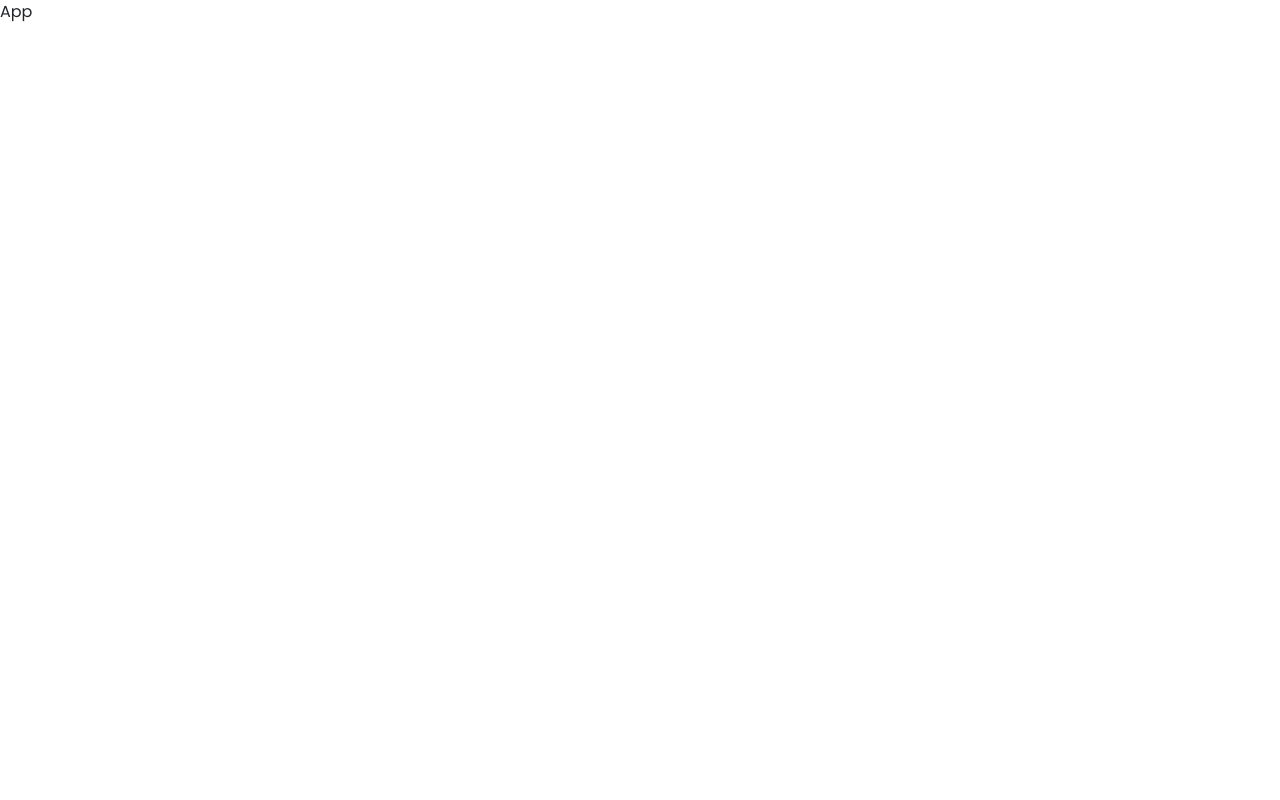
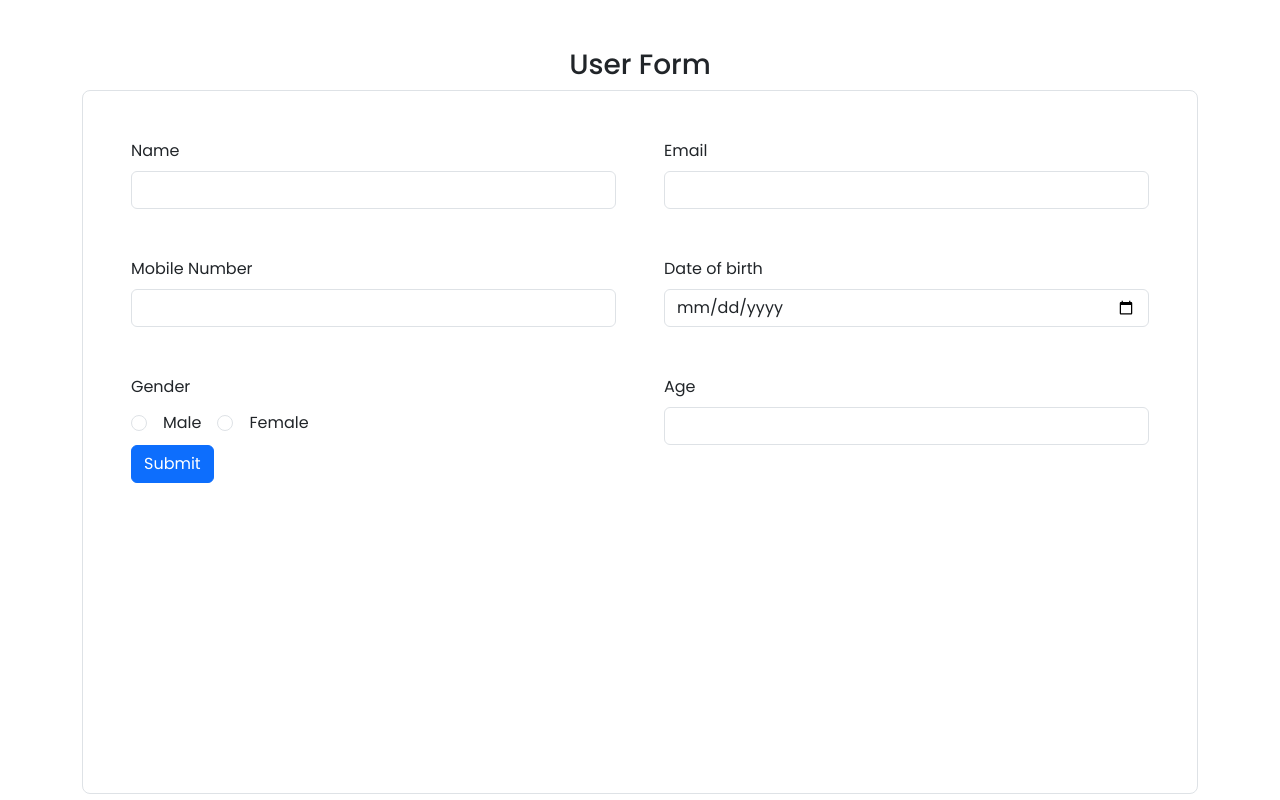
Before and after one commit to AbhikPatel/udemy-react, a React (Vite) app: page / in a window 1280 px wide. Built offline with nearby package versions, Linux system fonts and the light colour scheme.

Commit message:
feat: Implement form and validation using formik and yup

```diff
--- a/package.json
+++ b/package.json
@@ -10,8 +10,10 @@
     "preview": "vite preview"
   },
   "dependencies": {
+    "formik": "^2.4.5",
     "react": "^18.2.0",
-    "react-dom": "^18.2.0"
+    "react-dom": "^18.2.0",
+    "yup": "^1.4.0"
   },
   "devDependencies": {
     "@types/react": "^18.2.43",
--- a/src/App.tsx
+++ b/src/App.tsx
@@ -1,7 +1,8 @@
+import Home from "./Home"
 
 const App = () => {
   return (
-    <div>App</div>
+    <Home />
   )
 }
 
--- /dev/null
+++ b/src/Components/Form.tsx
@@ -0,0 +1,71 @@
+import { useFormik } from "formik"
+import { userSchema } from "../schema";
+
+const initialValues = {
+    name: '',
+    email: '',
+    phone: '',
+    dob: '',
+    gender: '',
+    age: '',
+}
+
+const Form = () => {
+
+    const { values, errors, touched, handleChange, handleSubmit } = useFormik({
+        initialValues,
+        validationSchema: userSchema,
+        onSubmit: (value, action) => {
+            console.log(value);
+            action.resetForm();
+        }
+    })
+
+    return (
+        <div className="h-100 py-5">
+            <h3 className="text-center"> User Form </h3>
+            <form className="border h-100 rounded-3 p-5" onSubmit={handleSubmit}>
+                <div className="row g-5 ">
+                    <div className="col-6">
+                        <label htmlFor="name" className="form-label"> Name </label>
+                        <input type="text" id="name" onChange={handleChange} value={values.name} className="form-control" />
+                        { errors.name && touched.name && <span className="text-danger"> {errors.name} </span> }
+                    </div>
+                    <div className="col-6">
+                        <label htmlFor="email" className="form-label"> Email </label>
+                        <input type="email" id="email" onChange={handleChange} value={values.email} className="form-control" />
+                        { errors.email && touched.email && <span className="text-danger"> {errors.email} </span> }
+                    </div>
+                    <div className="col-6">
+                        <label htmlFor="phone" className="form-label"> Mobile Number </label>
+                        <input type="tel" id="phone" onChange={handleChange} value={values.phone} className="form-control" />
+                        { errors.phone && touched.phone && <span className="text-danger"> {errors.phone} </span> }
+                    </div>
+                    <div className="col-6">
+                        <label htmlFor="dob" className="form-label"> Date of birth </label>
+                        <input type="date" id="dob" onChange={handleChange} value={values.dob} className="form-control" />
+                        { errors.dob && touched.dob && <span className="text-danger"> {errors.dob} </span> }
+                    </div>
+                    <div className="col-6">
+                        <label htmlFor="gender" className="form-label"> Gender </label>
+                        <div className="d-flex mt-1">
+                            <input type="radio" name="gender" id="male" onChange={handleChange} value={values.gender} className="form-check-input" />
+                            <label htmlFor="male" className="form-check-label mx-3" id="male">Male</label>
+                            <input type="radio" name="gender" id="female" onChange={handleChange} value={values.gender} className="form-check-input" />
+                            <label htmlFor="female" className="form-check-label mx-3" id="female">Female</label>
+                        </div>
+                        {/* { errors.gender && touched.gender && <span className="text-danger"> {errors.gender} </span> } */}
+                    </div>
+                    <div className="col-6">
+                        <label htmlFor="age" className="form-label"> Age </label>
+                        <input type="number" id="age" onChange={handleChange} value={values.age} className="form-control" />
+                        { errors.age && touched.age && <span className="text-danger"> {errors.age} </span> }
+                    </div>
+                </div>
+                <button type="submit" className="btn btn-primary">Submit</button>
+            </form>
+        </div>
+    )
+}
+
+export default Form
--- /dev/null
+++ b/src/Home.tsx
@@ -0,0 +1,11 @@
+import Form from "./Components/Form"
+
+const Home = () => {
+    return (
+        <div className="h-100 container">
+            <Form />
+        </div>
+    )
+}
+
+export default Home
--- /dev/null
+++ b/src/schema/index.tsx
@@ -0,0 +1,9 @@
+import * as Yup from 'yup';
+
+export const userSchema = Yup.object({
+    name: Yup.string().min(2).max(50).required("Name is required."),
+    email: Yup.string().email().min(2).max(50).required("Email Address is required."),
+    phone: Yup.number().min(10).required("Mobile Number is required."),
+    dob: Yup.date().required("Date of birth is required."),
+    age: Yup.number().min(1).max(2).required("Age is required."),
+})
```
Also changed, not shown: 1 other file (tests, documents, lock files or other folders).
